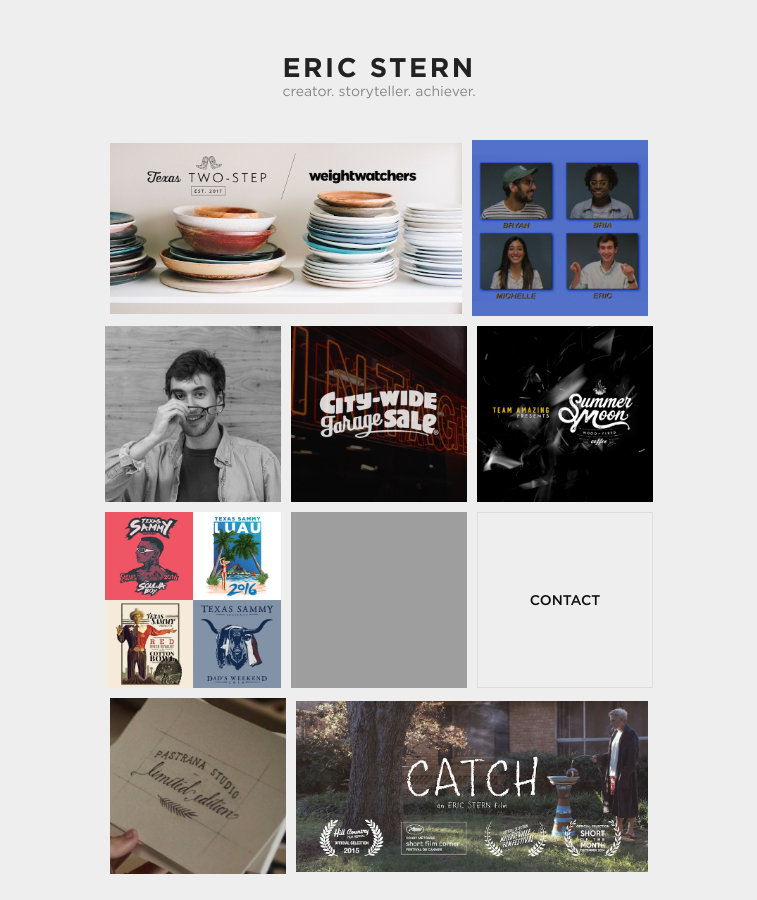
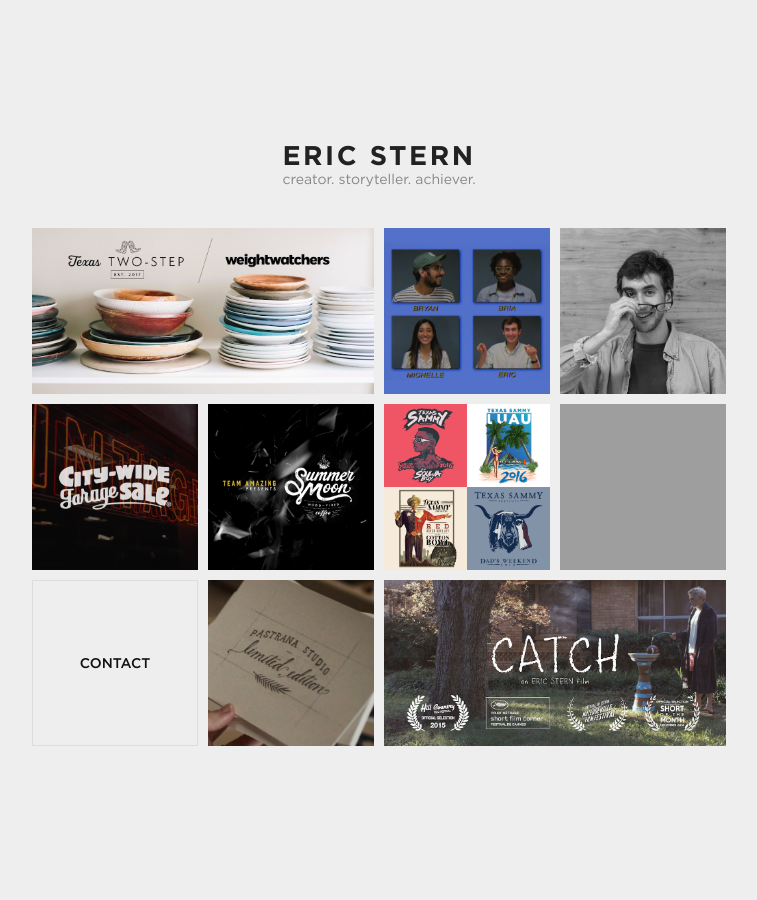
Before and after one commit to heidarianw/EricStern, a Jekyll site: the page built from index.markdown, in a window 1280 px wide. Shown: the whole page, without its empty margins (261-1018 px from the left). Built offline with Jekyll 4.4.1, drawn with Linux system fonts in a browser that asks for light colours; nearby versions of some CDN libraries; some web fonts are replaced.

Commit message:
updating flex for ie

```diff
--- a/_sass/_pages.scss
+++ b/_sass/_pages.scss
@@ -14,7 +14,6 @@
       margin: 5px;
       text-align: center;
       cursor: pointer;
-      flex: 0 0 25% !important;
       box-sizing: border-box;
       background-position: center !important;
       background-size: cover !important;
@@ -87,8 +86,6 @@
       }
 
       &.featured {
-        flex: 0 0 50% !important;
-
         &:before {
           content: '';
           display: table;
```
